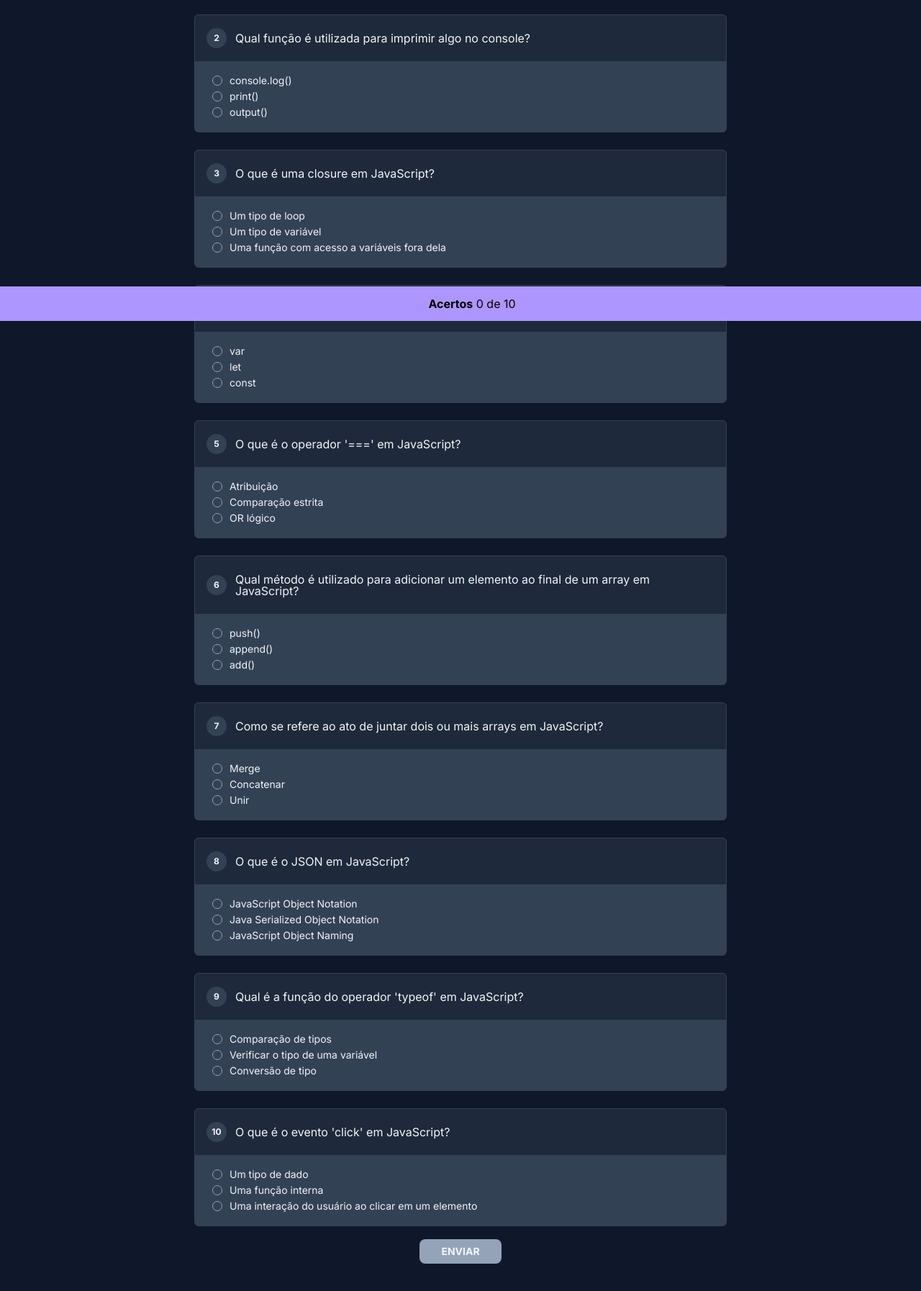
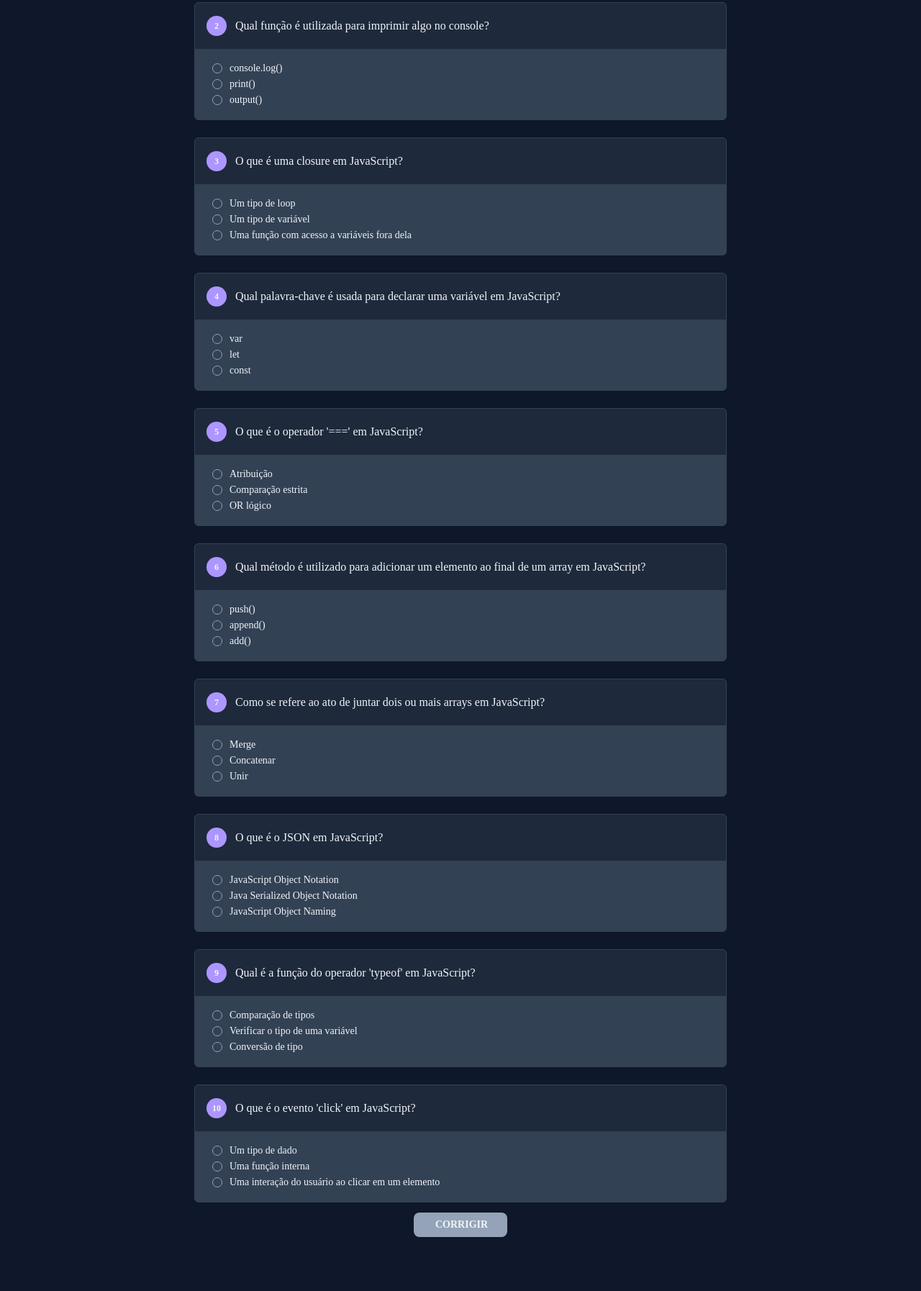
Before and after one commit to denisevieiraoliveira/nlw-quiz, a plain HTML site: page index.html in a window 1280 px wide. Shown: the part 354-2148 px from the top of the page at 72% size. After the commit the page ends 2103 px from the top, so only its background shows below. Drawn offline with Linux system fonts and the light colour scheme.

Commit message:
commit 13/02

```diff
--- a/index.css
+++ b/index.css
@@ -8,7 +8,7 @@
     --cinza-medio: #334155;
     --cinza-escuro: #1E293B;
     --lilas: #ad96ff;
-    --preto: #020202;
+    --lilas-claro: #ad96ff
 
     font-family: 'Inter', sans-serif;
     font-synthesis: none;
@@ -25,11 +25,9 @@ body {
 main {
     padding: 0 20px 30px 20px;
     max-width: 740px;
-    margin: 0 auto 2em;
+    margin: 0 auto;
     display: flex;
     flex-direction: column;
-    align-items: center;
-    gap: 18px;
 }
 
 .cabecalho {
@@ -54,7 +52,7 @@ main {
 }
 
 #quiz-item__numero {
-    background: var(--cinza-medio);
+    background: var(--lilas);
     width: 28px;
     height: 28px;
     display: flex;
@@ -127,6 +125,7 @@ input:checked:before {
     left: 0;
     width: 100vw;
     padding: 1em;
+    display: inline;
     align-self: center;
 }
 
@@ -136,15 +135,22 @@ input:checked:before {
 
 #botao {
     padding: 10px 30px;
+    margin-top: 14px;
     border-radius: 8px;
     background-color: var(--cinza-claro);
     color: var(--cinza-texto);
     font-size: 14px;
     text-transform: uppercase;
     font-weight: 700;
+    width: 130px;
+    align-self: center;
 }
 
 #botao:hover {
     background-color: var(--lilas);
     color: var(--preto);
 }
+
+#acertos {
+    display: none;
+}
--- a/index.html
+++ b/index.html
@@ -10,7 +10,7 @@
 </head>
 
 <body>
-    <main>
+    <main >
         <header class="cabecalho">
             <img src="./img/Logo.svg" alt="Logo nlw expert">
             <h1 class="principal__titulo">Teste seus conhecimentos</h1>
@@ -33,16 +33,16 @@
             </div>
         </template>
 
-        <button type="submit" id="botao">Enviar</button>
+        <button type="submit" id="botao">Corrigir</button>
 
     </main>
 
-    <footer>
-        <div id="acertos">
-            <strong class="acertos-destaque">Acertos</strong>
-            <span>0 de 10</span>
-        </div>
-    </footer>
+
+    <div id="acertos">
+        <strong class="acertos-destaque">Acertos</strong>
+        <span></span>
+    </div>
+
 
     <script type="text/javascript" src="main.js"></script>
 </body>
--- a/main.js
+++ b/main.js
@@ -91,51 +91,49 @@ const perguntas = [
     },
 ];
 
-const quiz = document.querySelector('#quiz')
-const template = document.querySelector('template')
-const corretas = new Set()
-const totalDePerguntas = perguntas.length
-const mostrarTotal = document.querySelector('#acertos span')
-let botao = document.querySelector('#botao');
-mostrarTotal.textContent = corretas.size + ' de ' + totalDePerguntas
+const quiz = document.querySelector('#quiz');
+const template = document.querySelector('template');
+const corretas = new Set();
+const totalDePerguntas = perguntas.length;
+const mostrarTotal = document.querySelector('#acertos span');
+
 
 for (const item of perguntas) {
-    const quizItem = template.content.cloneNode(true)
 
-    quizItem.querySelector('h3').textContent = item.pergunta
-    quizItem.querySelector('#quiz-item__numero').textContent = perguntas.indexOf(item) + 1
+    document.getElementById('acertos').style.display = 'none';
+
+    const quizItem = template.content.cloneNode(true);
+
+    quizItem.querySelector('h3').textContent = item.pergunta;
+    quizItem.querySelector('#quiz-item__numero').textContent = perguntas.indexOf(item) + 1;
 
     for (let resposta of item.respostas) {
-        const dt = quizItem.querySelector('dl dt').cloneNode(true)
-        dt.querySelector('span').textContent = resposta
-        dt.querySelector('input').setAttribute('name', 'pergunta-' + perguntas.indexOf(item))
+        const dt = quizItem.querySelector('dl dt').cloneNode(true);
+        dt.querySelector('span').textContent = resposta;
+        dt.querySelector('input').setAttribute('name', 'pergunta-' + perguntas.indexOf(item));
 
-        //dt.querySelector('input').setAttribute('value', perguntas.indexOf(item))
-        dt.querySelector('input').value = item.respostas.indexOf(resposta)
+        dt.querySelector('input').value = item.respostas.indexOf(resposta);
 
-        // dt.querySelector('input').onchange = (event) => {
-        //     const estaCorreta = event.target.value == item.correta
-        //     corretas.delete(item)
-        //     if (estaCorreta) {
-        //         corretas.add(item)
-        //     }
-        //     mostrarTotal.textContent = corretas.size + ' de ' + totalDePerguntas
-        // }
+        dt.querySelector('input').onchange = (event) => {
+            const estaCorreta = event.target.value == item.correta;
 
-        quizItem.querySelector('dl').appendChild(dt)
+            corretas.delete(item)
+            if (estaCorreta) {
+                corretas.add(item)
+            }
+        }
+
+        quizItem.querySelector('dl').appendChild(dt);
     }
 
-    quizItem.querySelector('dl dt').remove()
-    quiz.appendChild(quizItem)
+    quizItem.querySelector('dl dt').remove();
+    quiz.appendChild(quizItem);
 }
 
-botao.addEventListener('click', function (event) {
-    for (const item of perguntas) {
-        const estaCorreta = event.target.value == item.correta
-        corretas.delete(item)
-        if (estaCorreta) {
-            corretas.add(item)
-        }
-    }
-    console.log(mostrarTotal.textContent = corretas.size + ' de ' + totalDePerguntas)
+botao.addEventListener('click', function () {
+
+    mostrarTotal.textContent = corretas.size + ' de ' + totalDePerguntas;
+    document.getElementById('acertos').style.display = 'block';
+    document.getElementById('main').style.marginBottom = '2em';
+
 })
```
Also changed, not shown: reset.css (line endings or trailing spaces).
